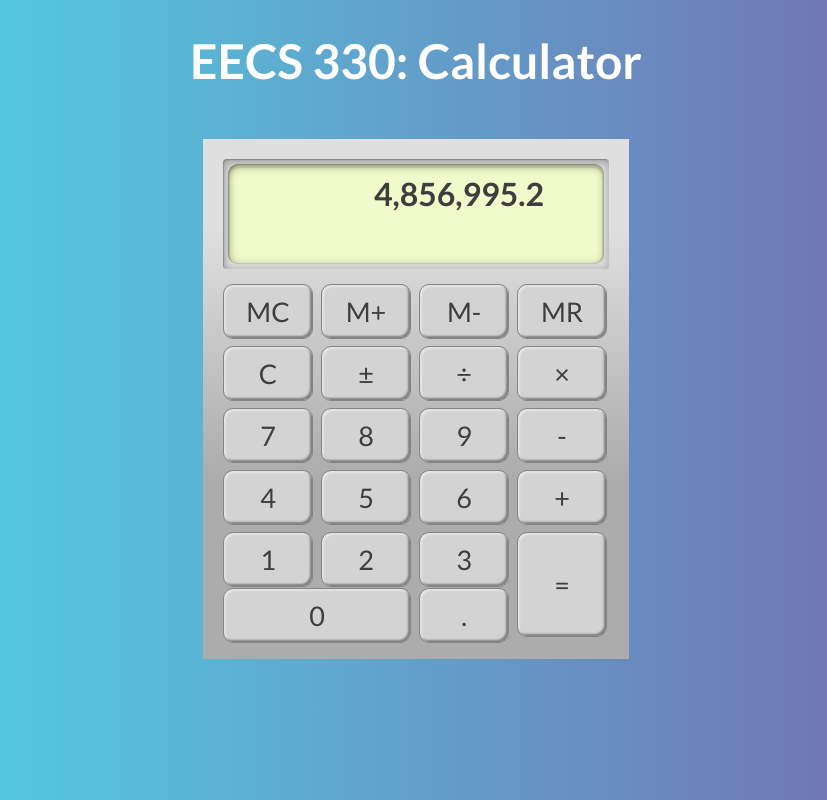
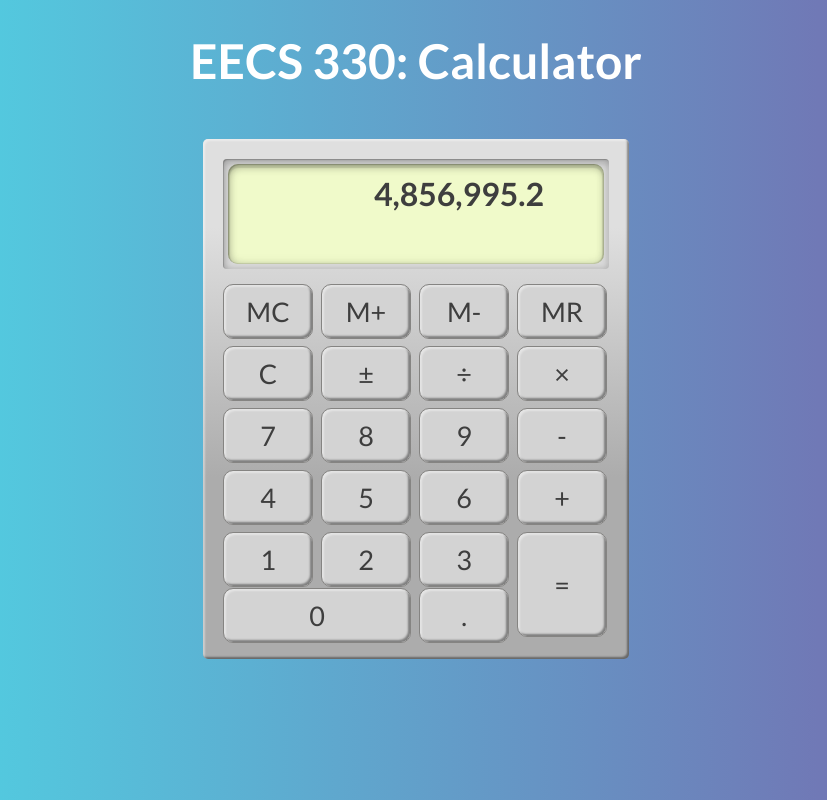
Before and after one commit to brandonfujii/hci-calculator, a website: page calculator.html in a window 1280 px wide. Shown: the whole page, without its empty margins (224-1051 px from the left). Drawn offline with Linux system fonts and the light colour scheme.

Commit message:
changed calc styling

```diff
--- a/public/scss/main.scss
+++ b/public/scss/main.scss
@@ -39,11 +39,15 @@ html {
       @include font(700, $proxima, 3rem, #fff);
     }
     #calculator {
+      border-radius: 5px;
       margin: 50px auto;
       top: 50%;
       width: 426px;
       height: 520px;
       background: linear-gradient(to bottom, rgba(223,223,223,1) 0%, rgba(223,223,223,1) 17%, rgba(172,172,172,1) 65%, rgba(172,172,172,1) 100%);
+      -moz-box-shadow: inset 2px 2px 2px rgba(255, 255, 255, .4), inset -2px -2px 2px rgba(0, 0, 0, .4);
+      -webkit-box-shadow: inset 2px 2px 2px rgba(255, 255, 255, .4), inset -2px -2px 2px rgba(0, 0, 0, .4);
+      box-shadow: inset 2px 2px 2px rgba(255, 255, 255, .4), inset -2px -2px 2px rgba(0, 0, 0, .4);
       padding: 20px;
       #screen {
         width: 100%;
```
Also changed, not shown: public/css/main.css.
